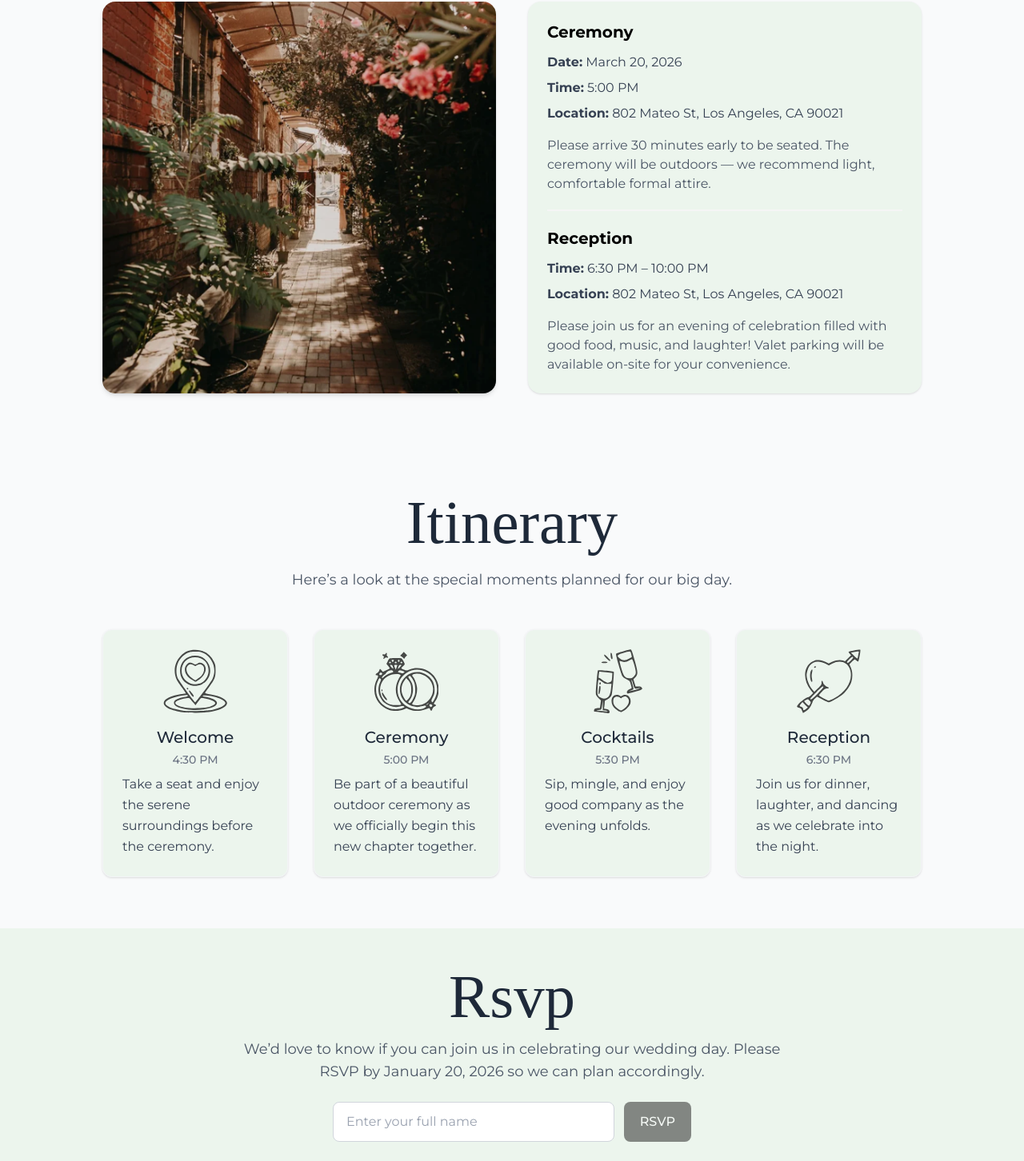
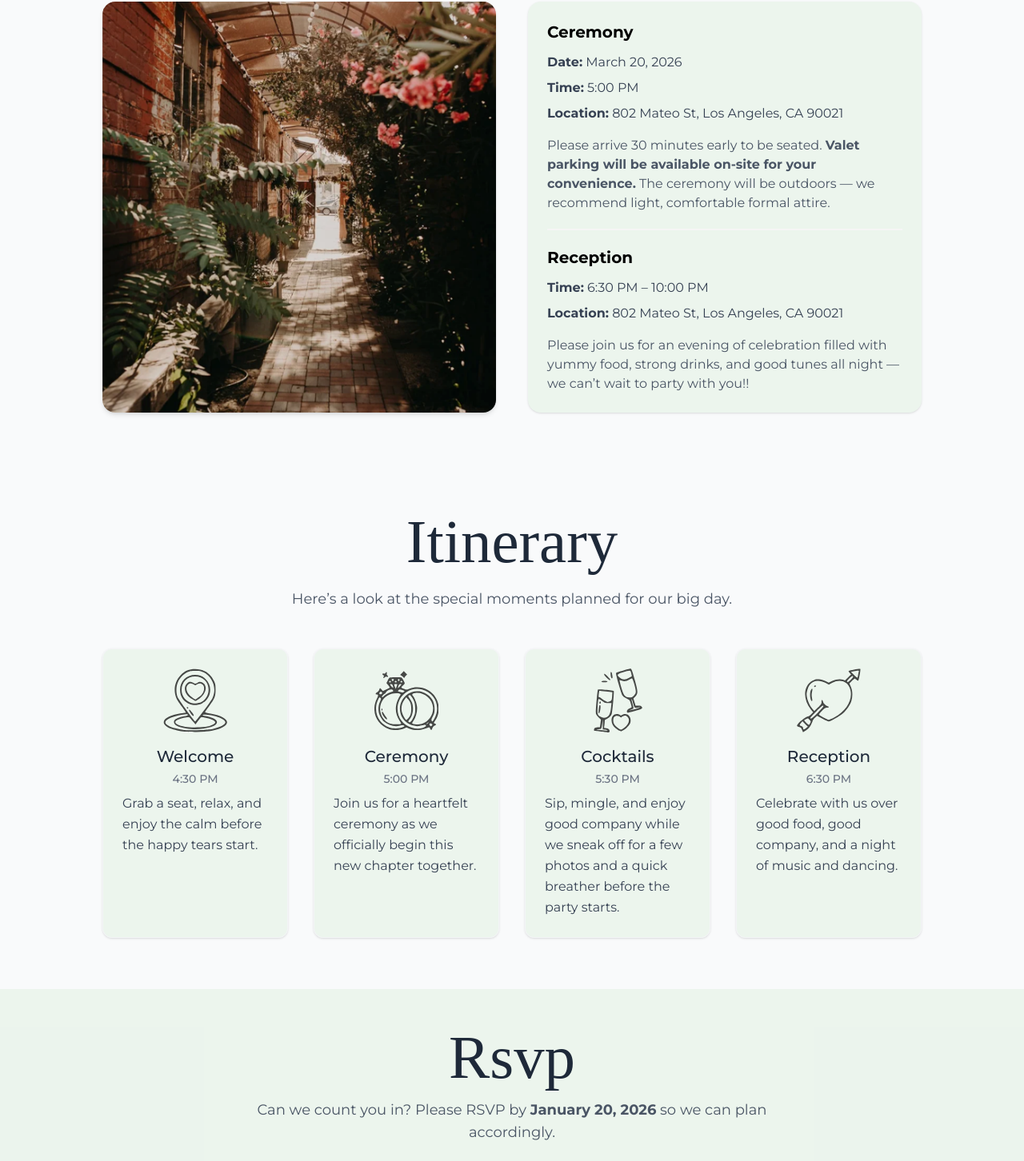
Before and after one commit to brianlpham21/mio-and-brian-wedding-rsvp, a Next.js app: page / in a window 1280 px wide. Shown: the part 1003-2455 px from the top of the page at 80% size. Built offline with nearby package versions, Linux system fonts and the light colour scheme.

Commit message:
first round of text edits

```diff
--- a/app/components/weddingInfo.tsx
+++ b/app/components/weddingInfo.tsx
@@ -82,7 +82,10 @@ export default function WeddingInfo({ selectedLang }: { selectedLang: { code: st
             <p className="text-gray-700 mb-2">
               <strong>{t('location')}:</strong> 802 Mateo St, Los Angeles, CA 90021
             </p>
-            <p className="text-gray-600 mt-4">{t('ceremony-details')}</p>
+            <p
+              className="text-gray-600 mt-4"
+              dangerouslySetInnerHTML={{ __html: t('ceremony-details') }}
+            />
 
             <hr className="my-5 h-0.5 border-t-0 bg-neutral-100 dark:bg-black/5" />
 
--- a/app/page.tsx
+++ b/app/page.tsx
@@ -177,7 +177,10 @@ export default function Main() {
           <h2 className="text-center leading-[1em] mb-3" style={headerFont}>
             {t('rsvp')}
           </h2>
-          <p className="text-lg text-gray-600 max-w-2xl mx-auto mb-6">{t('rsvp-subheader')}</p>
+          <p
+            className="text-lg text-gray-600 max-w-2xl mx-auto mb-6"
+            dangerouslySetInnerHTML={{ __html: t('rsvp-subheader') }}
+          />
 
           <div className="relative">
             <AnimatePresence mode="wait">
--- a/locales/en.json
+++ b/locales/en.json
@@ -17,16 +17,16 @@
   "welcome": "Welcome",
   "cocktails": "Cocktails",
   "additional-details": "Additional Details",
-  "ceremony-details": "Please arrive 30 minutes early to be seated. The ceremony will be outdoors — we recommend light, comfortable formal attire.",
-  "reception-details": "Please join us for an evening of celebration filled with good food, music, and laughter! Valet parking will be available on-site for your convenience.",
+  "ceremony-details": "Please arrive 30 minutes early to be seated. <b>Valet parking will be available on-site for your convenience.</b> The ceremony will be outdoors — we recommend light, comfortable formal attire.",
+  "reception-details": "Please join us for an evening of celebration filled with yummy food, strong drinks, and good tunes all night — we can’t wait to party with you!!",
   "itinerary-subheader": "Here’s a look at the special moments planned for our big day.",
-  "welcome-itinerary-description": "Take a seat and enjoy the serene surroundings before the ceremony.",
-  "ceremony-itinerary-description": "Be part of a beautiful outdoor ceremony as we officially begin this new chapter together.",
-  "cocktails-itinerary-description": "Sip, mingle, and enjoy good company as the evening unfolds.",
-  "reception-itinerary-description": "Join us for dinner, laughter, and dancing as we celebrate into the night.",
+  "welcome-itinerary-description": "Grab a seat, relax, and enjoy the calm before the happy tears start.",
+  "ceremony-itinerary-description": "Join us for a heartfelt ceremony as we officially begin this new chapter together.",
+  "cocktails-itinerary-description": "Sip, mingle, and enjoy good company while we sneak off for a few photos and a quick breather before the party starts.",
+  "reception-itinerary-description": "Celebrate with us over good food, good company, and a night of music and dancing.",
   "our-story-paragraph-1": "It all started with a little digital nudge in Orange County/Los Angeles — a swipe in the right direction turned into a journey neither of us expected. Since then, we’ve shared laughter, road trips, and dreams that keep growing bigger together.",
   "our-story-paragraph-2": "Now, we can’t wait to celebrate this next chapter surrounded by our favorite people. Thank you for being part of our story.",
-  "rsvp-subheader": "We’d love to know if you can join us in celebrating our wedding day. Please RSVP by January 20, 2026 so we can plan accordingly.",
+  "rsvp-subheader": "Can we count you in? Please RSVP by <b>January 20, 2026</b> so we can plan accordingly.",
   "enter-your-full-name": "Enter your full name",
   "your-rsvp": "Your RSVP",
   "your-rsvp-group": "Your RSVP Group",
--- a/locales/ja.json
+++ b/locales/ja.json
@@ -17,16 +17,16 @@
   "welcome": "ようこそ",
   "cocktails": "カクテル",
   "additional-details": "追加情報",
-  "ceremony-details": "式には、座席のご準備のため少なくとも30分前にご到着ください。挙式は屋外で行われますので、軽くて快適なフォーマルな服装をおすすめします。",
-  "reception-details": "美味しい料理と音楽、そして笑顔あふれる楽しい夜のひとときを、ぜひご一緒にお祝いください。皆さまのご利用に便利なバレーパーキングも会場内にご用意しております。",
+  "ceremony-details": "席にご案内するため、30分前までにお越しください。<b>お客様のご都合に合わせて、会場内でバレーパーキングをご利用いただけます。</b> 挙式は屋外で行われますので、軽くて快適なフォーマルウェアをおすすめいたします。",
+  "reception-details": "おいしい料理、強めのドリンク、そして一晩中続く良い音楽とともに、お祝いの夜を一緒に過ごしましょう — 皆さんとパーティーできるのを心から楽しみにしています！！",
   "itinerary-subheader": "私たちの特別な一日の流れをご紹介します。",
-  "welcome-itinerary-description": "お席について、式が始まる前の落ち着いた雰囲気をお楽しみください。",
-  "ceremony-itinerary-description": "私たちの新しい人生の始まりを祝う、美しい屋外でのセレモニーにぜひご参加ください。",
-  "cocktails-itinerary-description": "夕暮れとともに、ドリンクを片手にリラックスしながら、ご歓談をお楽しみください。",
-  "reception-itinerary-description": "ディナーや笑い声、ダンスを楽しみながら、一緒に夜のひとときをお祝いしましょう。",
+  "welcome-itinerary-description": "席に座ってリラックスし、幸せの涙が始まる前の穏やかな時間をお楽しみください。",
+  "ceremony-itinerary-description": "私たちが新たな章を正式にスタートする、心温まる挙式にぜひご参加ください。",
+  "cocktails-itinerary-description": "私たちが写真撮影とちょっとした休憩に向かっている間、ドリンクを片手に交流し、楽しい時間をお過ごしください。",
+  "reception-itinerary-description": "美味しい食事、素敵な仲間、音楽とダンスの夜で一緒にお祝いしましょう。",
   "our-story-paragraph-1": "オレンジカウンティ／ロサンゼルスでのちょっとしたデジタルなきっかけから始まりました — ほんの一度のスワイプが、予想もしなかった旅へとつながりました。それ以来、笑いあり、ロードトリップあり、夢を一緒に大きく育んできました。",
   "our-story-paragraph-2": "これからの新しい章を、大切な人たちに囲まれて祝えることを楽しみにしています。私たちのストーリーの一部になってくれてありがとうございます。",
-  "rsvp-subheader": "私たちの結婚式にご参加いただけるかどうか、ぜひお知らせください。2026年1月20日までにご返信をお願いいたします。",
+  "rsvp-subheader": "ご参加いただけますか？計画の都合上、<b>2026年1月20日</b>までにご返信をお願いいたします。",
   "enter-your-full-name": "氏名を入力してください",
   "your-rsvp": "あなたの出欠確認",
   "your-rsvp-group": "出欠確認グループ",
--- a/locales/vi.json
+++ b/locales/vi.json
@@ -17,16 +17,16 @@
   "welcome": "Chào mừng",
   "cocktails": "Cocktail",
   "additional-details": "Thông tin bổ sung",
-  "ceremony-details": "Xin vui lòng đến ít nhất 30 phút trước giờ bắt đầu để ổn định chỗ ngồi. Buổi lễ sẽ được tổ chức ngoài trời — chúng tôi khuyến nghị trang phục trang trọng, nhẹ nhàng và thoải mái.",
-  "reception-details": "Xin mời quý khách cùng chung vui trong buổi tối tràn ngập niềm vui, âm nhạc và những món ăn ngon! Dịch vụ đậu xe có nhân viên hỗ trợ (valet) sẽ được chuẩn bị sẵn tại địa điểm để thuận tiện cho quý khách.",
+  "ceremony-details": "Vui lòng đến sớm 30 phút để được sắp chỗ ngồi. <b>Dịch vụ đỗ xe có nhân viên sẽ có sẵn tại địa điểm để thuận tiện cho bạn.</b> Buổi lễ sẽ diễn ra ngoài trời — chúng tôi khuyến khích trang phục trang nhã, nhẹ nhàng và thoải mái.",
+  "reception-details": "Hãy cùng chúng tôi tham gia một buổi tối đầy ắp món ăn ngon, đồ uống mạnh và âm nhạc thật hay suốt đêm — chúng tôi rất háo hức được tiệc tùng cùng bạn!!",
   "itinerary-subheader": "Hãy cùng xem qua những khoảnh khắc đặc biệt trong ngày trọng đại của chúng tôi.",
-  "welcome-itinerary-description": "Hãy ổn định chỗ ngồi và tận hưởng không gian yên bình trước khi buổi lễ bắt đầu.",
-  "ceremony-itinerary-description": "Hãy cùng chúng tôi tham dự buổi lễ ngoài trời tuyệt đẹp, đánh dấu khởi đầu cho chương mới trong cuộc sống của hai chúng tôi.",
-  "cocktails-itinerary-description": "Thưởng thức đồ uống, trò chuyện và tận hưởng bầu không khí vui vẻ khi buổi tối dần bắt đầu.",
-  "reception-itinerary-description": "Cùng chung vui với chúng tôi trong bữa tối, tiếng cười và những điệu nhảy suốt đêm đầy kỷ niệm.",
+  "welcome-itinerary-description": "Hãy ngồi xuống, thư giãn và tận hưởng sự yên bình trước khi những giọt nước mắt hạnh phúc bắt đầu rơi.",
+  "ceremony-itinerary-description": "Hãy cùng tham dự buổi lễ đầy cảm xúc khi chúng ta chính thức bắt đầu chương mới bên nhau.",
+  "cocktails-itinerary-description": "Nhâm nhi, giao lưu và tận hưởng không khí vui vẻ trong khi chúng tôi tranh thủ chụp vài tấm hình và nghỉ một chút trước khi bữa tiệc bắt đầu.",
+  "reception-itinerary-description": "Hãy cùng chúng tôi ăn mừng với những món ăn ngon, bạn bè thân thiết và một đêm đầy ắp âm nhạc và khiêu vũ.",
   "our-story-paragraph-1": "Mọi chuyện bắt đầu từ một cú “chạm số” nhỏ ở Orange County/Los Angeles — một lượt quẹt đúng hướng đã dẫn đến một hành trình mà cả hai không ngờ tới. Kể từ đó, chúng tôi đã cùng nhau cười, đi road trip, và nuôi dưỡng những ước mơ ngày càng lớn hơn.",
   "our-story-paragraph-2": "Giờ đây, chúng tôi rất háo hức được ăn mừng chương mới này bên những người thân yêu. Cảm ơn bạn đã là một phần trong câu chuyện của chúng tôi.",
-  "rsvp-subheader": "Chúng tôi rất mong được biết bạn có thể cùng chung vui trong ngày cưới của chúng tôi hay không. Vui lòng xác nhận tham dự (RSVP) trước ngày 20 tháng 1 năm 2026 để chúng tôi có thể chuẩn bị chu đáo.",
+  "rsvp-subheader": "Bạn có tham gia được không? Vui lòng phản hồi trước ngày <b>20 tháng 1 năm 2026</b> để chúng tôi có thể chuẩn bị chu đáo.",
   "enter-your-full-name": "Nhập họ và tên của bạn",
   "your-rsvp": "Xác nhận tham dự của bạn",
   "your-rsvp-group": "Nhóm xác nhận tham dự của bạn",
```
